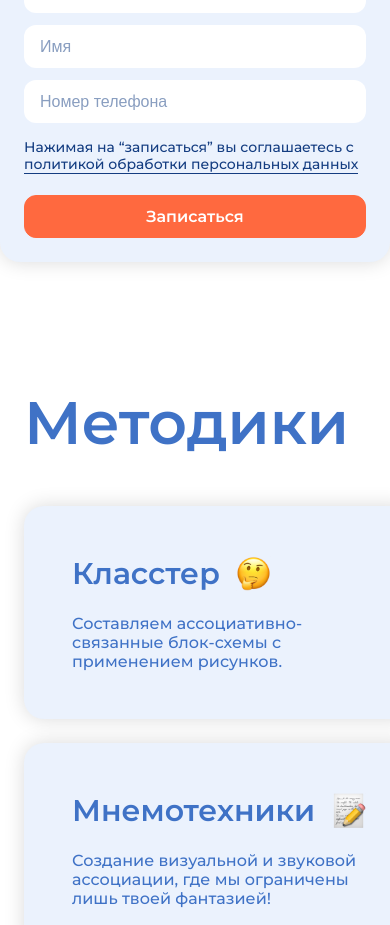
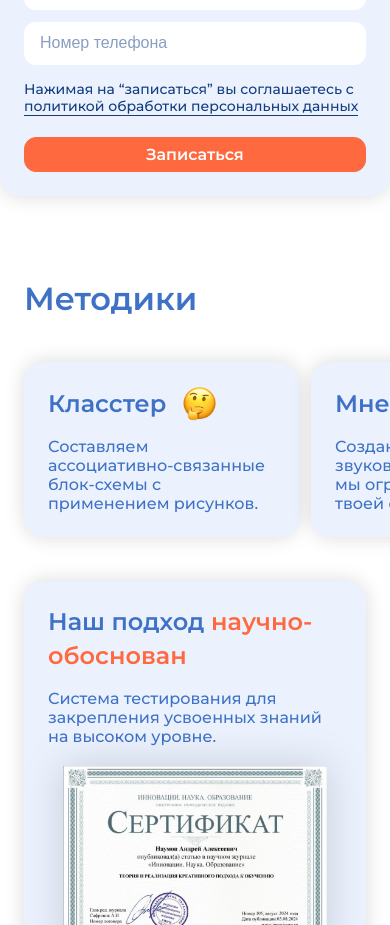
Before and after one commit to fayzullayevelmurod/Classer, a React (Vite) app: page / in a window 390 px wide. Shown: the part 1075-2000 px from the top of the page. Built offline with nearby package versions, Linux system fonts and the light colour scheme.

Commit message:
project finished

```diff
--- a/src/components/FAQ/FAQ.scss
+++ b/src/components/FAQ/FAQ.scss
@@ -5,6 +5,7 @@
 		display: flex;
 		justify-content: space-between;
 		gap: 20px;
+		flex-wrap: wrap;
 	}
 
 	.answers {
@@ -115,3 +116,66 @@
 		}
 	}
 }
+
+// media queries
+@media screen and (max-width: 992px) {
+	.faq .answers {
+		max-width: 100%;
+		gap: 12px;
+	}
+
+	.faq .accordion-header {
+		padding: 12px;
+		gap: 20px;
+		border-radius: 12px;
+	}
+
+	.faq .accordion {
+		border-radius: 12px;
+	}
+
+	.faq .accordion h3 {
+		line-height: 19px;
+		font-size: 16px;
+	}
+
+	.faq .accordion-content {
+		padding: 0 12px 12px 12px;
+	}
+
+	.faq .start-learning {
+		margin: 50px 0 0 0;
+		padding: 24px;
+	}
+
+	.faq .start-learning__title {
+		font-size: 24px;
+		line-height: 29.26px;
+	}
+
+	.faq .start-learning__desc {
+		padding-top: 12px;
+		font-size: 16px;
+		line-height: 19px;
+	}
+
+	.faq .start-learning__img {
+		display: none;
+	}
+
+	.faq .start-learning form .input-box {
+		padding-bottom: 24px;
+	}
+
+	.faq .start-learning form .orange-btn {
+		height: 43px;
+	}
+
+	.faq .start-learning form {
+		max-width: 100%;
+	}
+
+	.faq {
+		padding-bottom: 96px;
+	}
+}
--- a/src/components/Features/Features.jsx
+++ b/src/components/Features/Features.jsx
@@ -58,6 +58,11 @@ export const Features = () => {
               {tabContent[activeTab]?.title}
             </h3>
             <p className="features-card__desc">{tabContent[activeTab]?.desc}</p>
+            <img
+              className="teacher-owl media-block"
+              src={tabContent[activeTab]?.img}
+              alt="teacher owl img"
+            />
           </div>
           <img
             className="teacher-owl"
--- a/src/components/Features/Features.scss
+++ b/src/components/Features/Features.scss
@@ -12,6 +12,10 @@
 		transform: translateY(-50%);
 		z-index: -1;
 		height: 261.91px;
+
+		&.media-block {
+			display: none;
+		}
 	}
 
 	&-card {
@@ -35,3 +39,48 @@
 		}
 	}
 }
+
+// media queries
+@media screen and (max-width: 992px) {
+	.features-card {
+		padding: 24px;
+	}
+
+	.features-card__title {
+		font-size: 24px;
+		line-height: 34px;
+	}
+}
+
+@media screen and (max-width: 768px) {
+	.features .teacher-owl {
+		display: none;
+
+		&.media-block {
+			position: unset;
+			display: block;
+			transform: rotate(-44deg);
+			margin: 0 auto -153px auto;
+		}
+	}
+
+	.features-card {
+		overflow: hidden;
+	}
+
+	.features {
+		.container {
+			padding: 0;
+		}
+
+		.title,
+		.tabs {
+			padding-left: 24px;
+			padding-right: 24px;
+		}
+	}
+
+	.features-card__desc {
+		padding-top: 16px;
+	}
+}
--- a/src/components/Footer/Footer.scss
+++ b/src/components/Footer/Footer.scss
@@ -26,3 +26,15 @@ footer {
 		}
 	}
 }
+
+// media queries
+@media screen and (max-width: 768px) {
+	footer {
+		padding: 24px 0;
+
+		.container {
+			flex-direction: column;
+			align-items: start;
+		}
+	}
+}
--- a/src/components/HeroSection/HeroSection.scss
+++ b/src/components/HeroSection/HeroSection.scss
@@ -319,4 +319,8 @@ main {
 	.intro {
 		padding-top: 50px;
 	}
+
+	.intro .consultations-info__title {
+		max-width: 100%;
+	}
 }
--- a/src/components/Methodologies/Methodologies.scss
+++ b/src/components/Methodologies/Methodologies.scss
@@ -8,7 +8,8 @@
 	}
 
 	&-cards {
-		display: flex;
+		display: grid;
+		grid-template-columns: auto auto;
 		gap: 24px;
 		flex-wrap: wrap;
 		max-width: 1086px;
@@ -95,3 +96,104 @@
 		}
 	}
 }
+
+@media screen and (max-width: 1400px) {
+	.methodologies-boxes {
+		flex-direction: column;
+	}
+
+	.methodologies-cards {
+		grid-template-columns: repeat(auto-fit, minmax(330px, 1fr));
+		max-width: 100%;
+	}
+
+	.methodologies-card {
+		max-width: 100%;
+	}
+
+	.methodologies-right .methodologies-card {
+		max-width: 100%;
+		text-align: center;
+
+		.certificate-img {
+			margin: 20px auto;
+		}
+
+		.blue-btn {
+			width: fit-content;
+			margin: 0 auto;
+		}
+	}
+}
+
+@media screen and (max-width: 768px) {
+	.methodologies {
+		padding: 50px 0;
+	}
+
+	.methodologies-card {
+		padding: 24px;
+		border: 12px;
+	}
+
+	.methodologies-card__title {
+		font-size: 24px;
+		line-height: 34px;
+	}
+
+	.methodologies-card .top-box {
+		padding-bottom: 16px;
+	}
+
+	.methodologies-right .methodologies-card .blue-btn {
+		width: 100%;
+	}
+
+	.methodologies-right .methodologies-card__title {
+		font-size: 24px;
+		line-height: 34px;
+		padding-bottom: 16px;
+	}
+
+	.methodologies-right .methodologies-card .certificate-img {
+		width: 100%;
+		height: 187px;
+		object-fit: contain;
+		filter: drop-shadow(0px 0px 20px rgba(0, 0, 0, 0.15));
+		box-shadow: none;
+	}
+
+	.methodologies-right .methodologies-card {
+		text-align: left;
+	}
+
+	.methodologies-boxes {
+		margin-right: -44px;
+	}
+
+	.methodologies-cards {
+		display: flex;
+		flex-wrap: nowrap;
+		overflow-x: auto;
+		gap: 12px;
+		padding: 20px;
+		margin-left: -20px;
+
+		&::-webkit-scrollbar {
+			display: none;
+		}
+
+		.methodologies-card {
+			min-width: 275px;
+		}
+	}
+
+	.methodologies-right {
+		margin-right: 44px;
+	}
+
+	.methodologies-right .methodologies-card .blue-btn {
+		padding: 12px;
+		height: 35px;
+	}
+}
--- a/src/components/Subjects/Subjects.scss
+++ b/src/components/Subjects/Subjects.scss
@@ -141,3 +141,46 @@
 	}
 
 }
+
+@media screen and (max-width: 1150px) {
+	.subjects-cards {
+		flex-direction: column;
+	}
+
+	.subjects-card__left {
+		margin-right: 0;
+		width: 100%;
+		margin-bottom: -13px;
+	}
+}
+
+@media screen and (max-width: 768px) {
+	.subjects-cards {
+		margin: 0 -24px;
+	}
+
+	.subjects-card__left,
+	.subjects-card__right {
+		padding: 24px;
+	}
+
+	.subjects-title {
+		font-size: 16px;
+		line-height: 19px;
+	}
+
+	.subjects-card__right h3 {
+		font-size: 16px;
+		line-height: 19px;
+	}
+
+	.subjects-card__right {
+		gap: 24px;
+	}
+
+	.subjects{
+		.tabs {
+			flex-wrap: wrap;
+		}
+	}
+}
--- a/src/components/Teachers/Teachers.jsx
+++ b/src/components/Teachers/Teachers.jsx
@@ -17,6 +17,21 @@ export const Teachers = () => {
           <Swiper
             spaceBetween={22}
             slidesPerView={3.3}
+            breakpoints={{
+              0: {
+                slidesPerView: 1.2,
+								spaceBetween: 12,
+              },
+              600: {
+                slidesPerView: 2,
+              },
+              992: {
+                slidesPerView: 3,
+              },
+              1200: {
+                slidesPerView: 3.3,
+              },
+            }}
             onSlideChange={() => console.log("slide change")}
             onSwiper={(swiper) => console.log(swiper)}
             className="teacher-swiper"
--- a/src/components/Teachers/Teachers.scss
+++ b/src/components/Teachers/Teachers.scss
@@ -109,6 +109,14 @@
 		overflow: hidden;
 	}
 
+	.flip-card-front {
+		img {
+			width: 100%;
+			height: 100%;
+			object-fit: cover;
+		}
+	}
+
 	/* Style the back side */
 	.flip-card-back {
 		background-color: #3F72C6;
@@ -121,3 +129,61 @@
 		justify-content: space-between;
 	}
 }
+
+// media queries
+
+@media screen and (max-width: 992px) {
+	.teacher .flip-card {
+		height: 380px;
+	}
+
+	.teacher .flip-card-back {
+		padding: 12px;
+	}
+
+	.teacher .info-box {
+		padding: 12px;
+		font-size: 16px;
+		line-height: 19px;
+	}
+
+	.teacher .reviews {
+		max-width: 100%;
+		padding: 24px;
+		margin: 60px 0;
+		width: 100%;
+		padding-bottom: 120px;
+
+		.reviews-btn {
+			padding: 12px;
+			height: 35px;
+			margin-top: 24px;
+		}
+
+		.reviews-title {
+			font-size: 24px;
+			line-height: 29px;
+		}
+
+		.reviews-images {
+			left: 50%;
+			transform: translateX(-50%) scale(.5);
+			right: unset;
+			bottom: -45px;
+
+			img:last-child {
+				width: 276px;
+			}
+		}
+	}
+}
+
+@media screen and (max-width: 768px) {
+	.teacher .owl-img {
+		width: 135px;
+		height: auto;
+		top: -62px;
+		right: -74px;
+		transform: rotate(-22deg);
+	}
+}
--- a/src/index.css
+++ b/src/index.css
@@ -113,40 +113,6 @@ body {
 	}
 }
 
-/* media queries */
-@media screen and (max-width: 1650px) {
-	.container {
-		max-width: 100%;
-		padding-left: 24px;
-		padding-right: 24px;
-	}
-}
-
-@media screen and (max-width: 768px) {
-	.form-control {
-		height: 43px;
-		padding: 16px;
-		font-size: 16px;
-	}
-
-	.orange-btn {
-		padding: 16px;
-		height: 43px;
-		font-size: 16px;
-	}
-
-	main {
-		margin-top: 80px;
-	}
-}
-
-@media (min-width: 1080px) {
-	.container {
-		padding-left: 50px;
-		padding-right: 50px;
-	}
-}
-
 .custom-select {
 	position: relative;
 	z-index: 100;
@@ -194,3 +160,63 @@ body {
 		}
 	}
 }
+
+/* media queries */
+@media screen and (max-width: 1650px) {
+	.container {
+		max-width: 100%;
+		padding-left: 24px;
+		padding-right: 24px;
+	}
+}
+
+@media (min-width: 1080px) {
+	.container {
+		padding-left: 50px;
+		padding-right: 50px;
+	}
+}
+
+@media screen and (max-width: 992px) {
+	.tabs {
+		overflow-x: auto;
+		margin-right: -24px;
+		gap: 6px;
+
+		&::-webkit-scrollbar {
+			display: none;
+		}
+	}
+
+	.tabs .tab-item {
+		padding: 12px;
+		height: 35px;
+		border-radius: 12px;
+		white-space: nowrap;
+	}
+
+	.title {
+		font-size: 32px;
+		line-height: 39.01px;
+		padding-bottom: 24px;
+	}
+}
+
+@media screen and (max-width: 768px) {
+	.form-control {
+		height: 43px;
+		padding: 16px;
+		font-size: 16px;
+	}
+
+	.orange-btn {
+		padding: 12px;
+		height: 35px;
+		font-size: 16px;
+		line-height: 19.5px;
+	}
+
+	main {
+		margin-top: 80px;
+	}
+}
```
